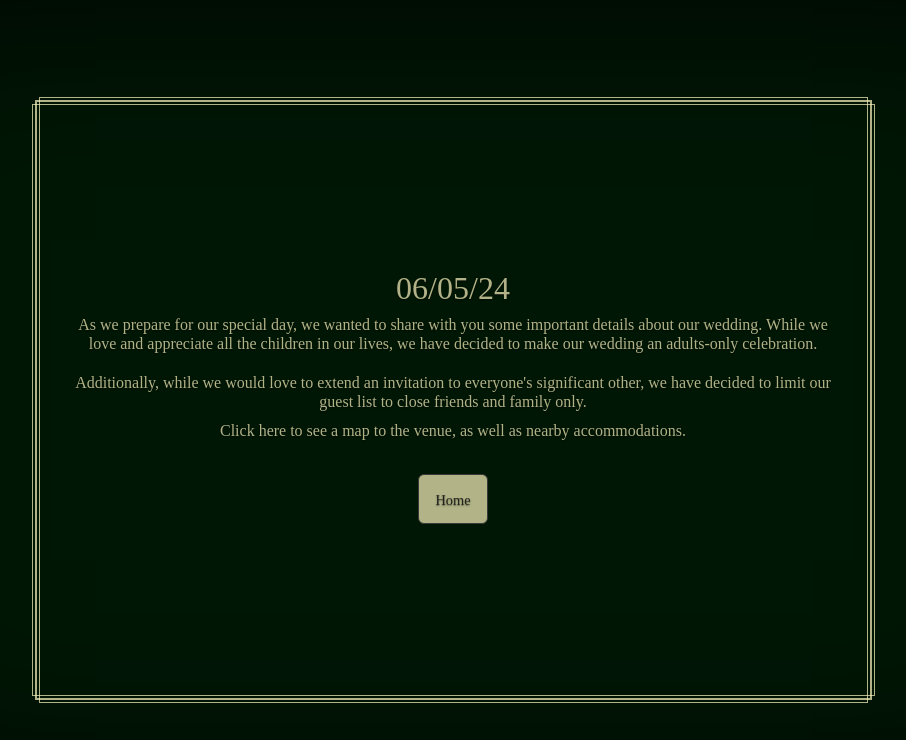
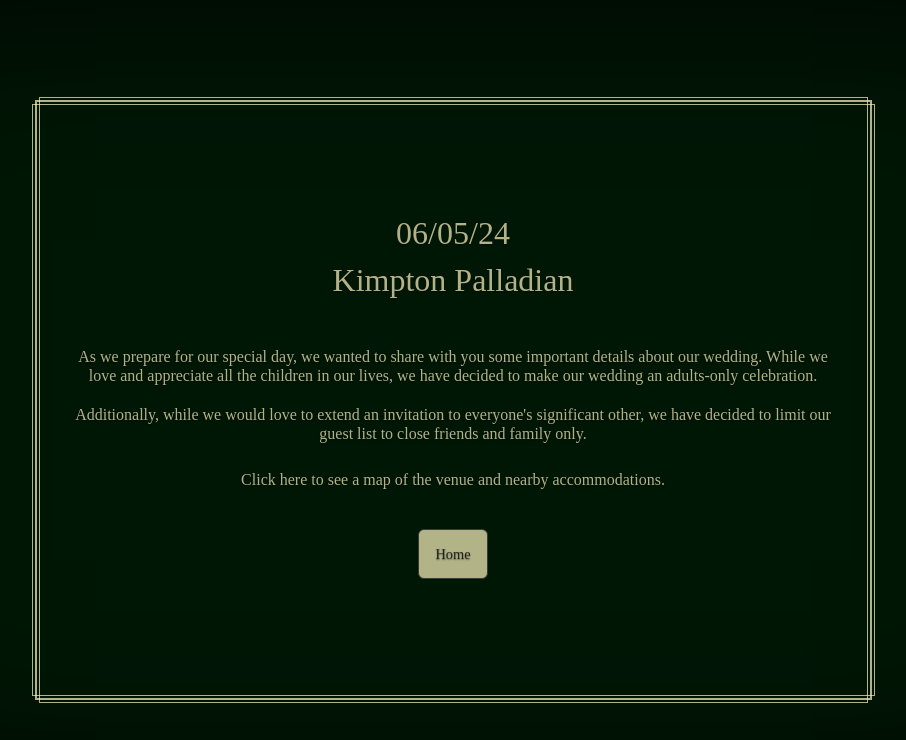
Before and after one commit to smbirch/weddingsite, a Flask app: page /info in a window 1280 px wide. Shown: the top 740 px of the page, without its empty margins (187-1093 px from the left). Run offline with Flask 2, Linux system fonts and the light colour scheme; some web fonts are replaced.

Commit message:
updating text

```diff
--- a/templates/info.html
+++ b/templates/info.html
@@ -2,7 +2,9 @@
 
 <div class="row toptext">
   <div class="col-12">
-    <h2>06/05/24</h2>
+    <h2 class="">06/05/24</h2>
+    <h2 class="bottompad">Kimpton Palladian</h2>
+
     <div class="col-12">
       <h3>
         As we prepare for our special day, we wanted to share with you some
@@ -14,12 +16,11 @@
         friends and family only.
       </h3>
       <div class="col-12">
-        <a
+        <h3><a
           href="https://www.google.com/maps/d/u/1/edit?mid=1YS2KV5cWyB8u7_3pFHJHwusCsz96aVk&usp=sharing"
           target="_blank"
-          >Click here to see a map to the venue, as well as nearby
-          accommodations.</a
-        >
+          ><br>Click here to see a map of the venue and nearby
+          accommodations.</a></h3>
       </div>
       <br />
       <a class="btn btnpad" href="{{ url_for('index')}}" role="button">Home</a>
```
